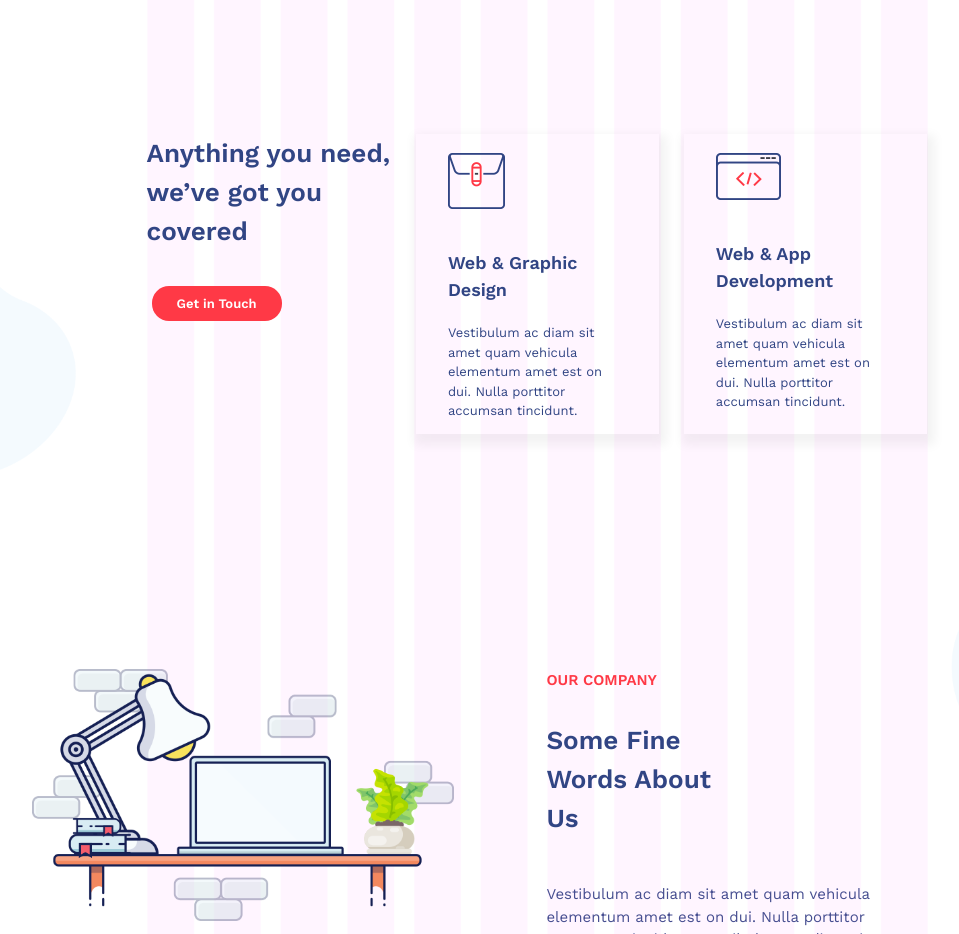
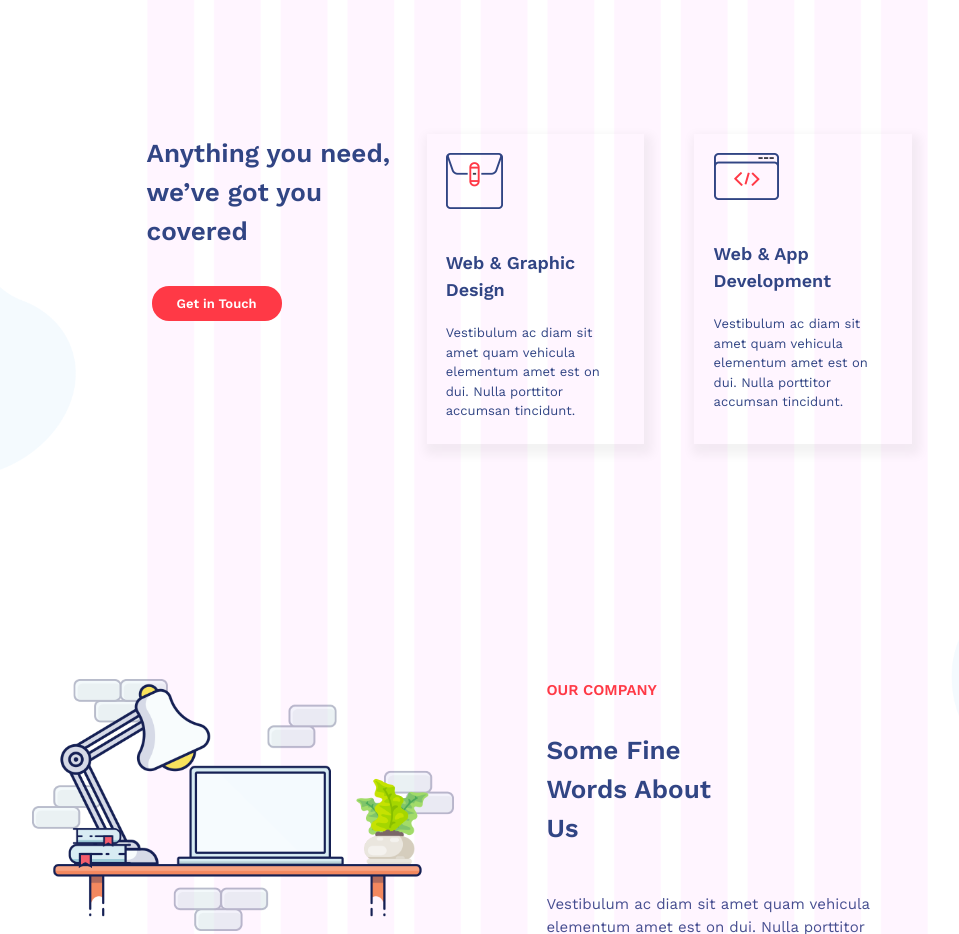
Before and after one commit to vlodko-eK/Doob, a plain HTML site: page index.html in a window 1280 px wide. Shown: the part 880-1814 px from the top of the page, without its empty margins (103-1062 px from the left). Drawn offline with nearby package versions, Linux system fonts and the light colour scheme.

Commit message:
Update Style.css

```diff
--- a/css/Style.css
+++ b/css/Style.css
@@ -9,13 +9,14 @@ body{
 .main_bkgr{
     background:
         url('../images/12-col-grid.png') no-repeat center / 61% 100%,
-        url('../images/bg_shape5.png') no-repeat right 1% / 48%; /* Фоновый голубой рисунок. Остальные похожие рисунки позиционируются относительно других блоков */
+        url('../images/bg_shape5.png') no-repeat right 1% / 48%; /* Верхняя фоновая голубая фигура. Остальные похожие фигуры позиционируются относительно других блоков */
     position: relative;
 }
+/* Поле для ввода текста сообщения e-mail */
 textarea {
 resize: none;
 }
-/* Формат по умолчанию для всех h2 на сайте */
+/* Формат по умолчанию для всех h2, h3 на сайте */
 h2{
     margin:0;
     color:#314584;
@@ -252,7 +253,7 @@ header .cont_us_box a{
     margin-top: 300px;
     display: flex;
     justify-content:space-between;
-    height:300px;
+    height:310px;
     position: relative;
 }
 /* Фоновый рисунок 4 */
@@ -262,12 +263,9 @@ header .cont_us_box a{
     position: absolute;
     width:23%;
 }
+/* Левый блок */
 .container .anth .anth_left {
     flex-basis: calc(61% * 18 / 35);
-}
-.container .anth .anth_left p{
-    margin: 40px 0 0 3px;
-    transition:.5s ease;
 }
 /* Кнопка GET IN TOUCH */
 .container .anth .anth_left a{
@@ -280,6 +278,10 @@ header .cont_us_box a{
     font-size: 13px;
     margin-left: 2px;
 }
+.container .anth .anth_left p{
+    margin: 40px 0 0 3px;
+    transition:.5s ease;
+}
 .container .anth .anth_left p:hover {
     transform: scale(1.2);
     cursor: pointer;
@@ -291,13 +293,15 @@ header .cont_us_box a{
     text-shadow: -1.5px -1.5px 0px #fff;
     color:transparent;
 }
+/* Средний и правый блоки */
 .container .anth .anth_middle_right{
     display:flex;
     flex-direction:column;
     flex-basis:23%;
     align-items:flex-start;
     justify-content:space-evenly;
-    padding:1.5vw 2.5vw 2vw 2.5vw;
+    padding:1.5vw;
+    margin-right: 15px;
     background-color: rgba(255, 255, 255, 0);
     border:transparent;
     box-shadow: 3px 6px 10px 5px rgba(0,0,0,5%);
@@ -421,6 +425,7 @@ width:30%;
     font-size: calc(12px * 1.2);
     transition:.3s;
 }
+
 /* ПЯТЫЙ БЛОК: Blog/News */
 /* Общие параметры тэга section */
 .container section {
@@ -477,7 +482,6 @@ width:30%;
 .news_blox article .nav_arrow a #white_arr{
     display: none;
 }
-
 /* Параметры при наведении на нижний блок*/
 .news_blox article:hover{
     background-color:#ff4359; /* изменение цвета фона текстовой коробки */
```
Lines whose indentation alone changed are shown as unchanged.
